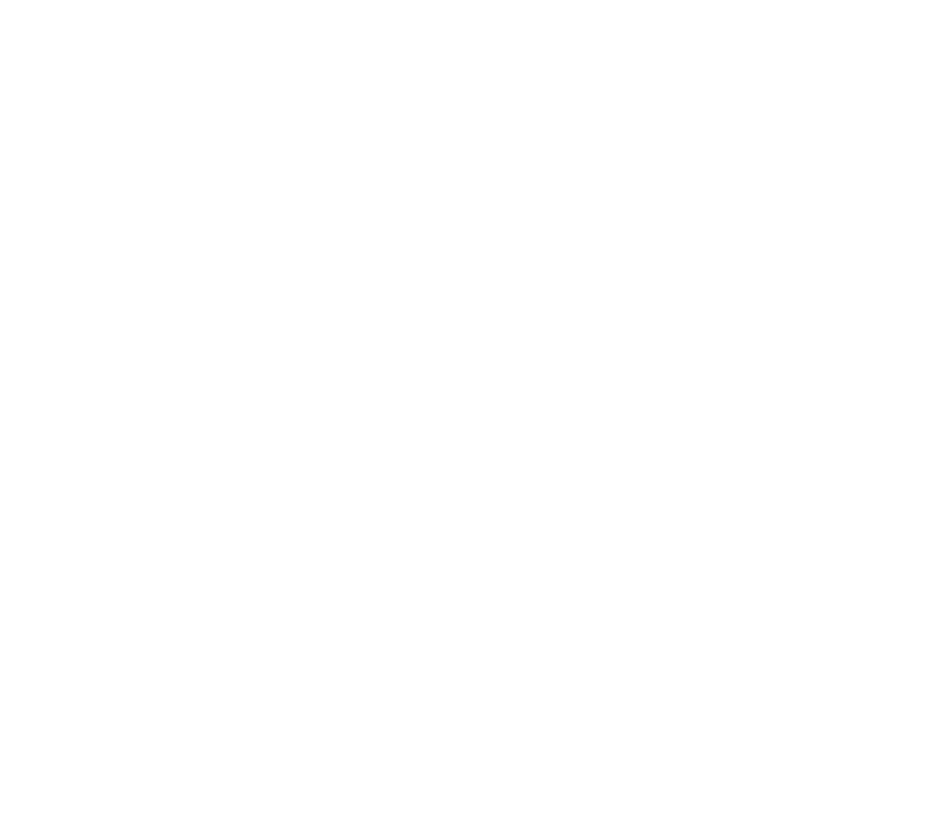
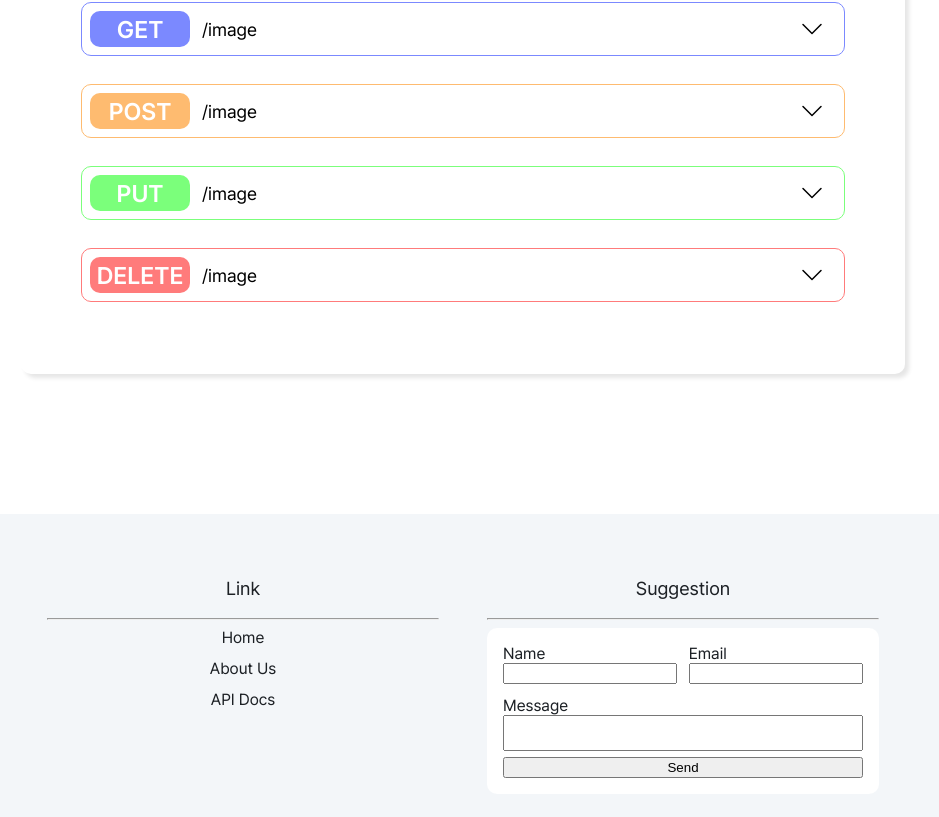
Before and after one commit to 2024S-Style-Transfer/visual-fable-front, a Next.js app: page /methods in a window 1280 px wide. Shown: the part 1167-1984 px from the top of the page, without its empty margins (177-1116 px from the left). Before the commit the page ends 800 px from the top, so only its background shows below. Built offline with nearby package versions, Linux system fonts and the light colour scheme.

Commit message:
feat: Footer 추가

```diff
--- a/package.json
+++ b/package.json
@@ -9,6 +9,7 @@
     "lint": "next lint"
   },
   "dependencies": {
+    "@emailjs/browser": "^4.3.3",
     "@emotion/cache": "^11.11.0",
     "@emotion/react": "^11.11.4",
     "@emotion/styled": "^11.11.5",
--- /dev/null
+++ b/src/components/common/Footer.tsx
@@ -0,0 +1,140 @@
+import React, { useEffect } from 'react';
+import styled from '@emotion/styled';
+import { ColorTheme } from '@/theme/theme';
+import Link from 'next/link';
+import useGenerateStore from '@/store/generateStore';
+import emailjs from '@emailjs/browser';
+const NAV_ITEMS = [
+  {
+    name: 'Home',
+    path: '/',
+  },
+  {
+    name: 'About Us',
+    path: '/about',
+  },
+  {
+    name: 'API Docs',
+    path: '/methods',
+  },
+];
+
+const Footer = () => {
+  const { clearStore } = useGenerateStore();
+  const handleHomeClick = (navName: (typeof NAV_ITEMS)[number]['name']) => {
+    if (window.location.pathname !== '/' || navName !== 'Home') {
+      return;
+    }
+
+    clearStore();
+  };
+  return (
+    <FooterWrapper>
+      <FooterContents>
+        <h3 style={{fontWeight:"normal"}}>Link</h3>
+        <hr/>
+        <ContentsWrapper>
+          {NAV_ITEMS.map((item) => (
+            <LinkText key={item.name} href={item.path} onClick={() => handleHomeClick(item.name)}>
+              {item.name}
+            </LinkText>
+          ))}
+        </ContentsWrapper>
+      </FooterContents>
+
+      <FooterContents>
+        <h3 style={{fontWeight:"normal"}}>Suggestion</h3>
+        <hr/>
+        <ContactForm />
+      </FooterContents>
+    </FooterWrapper>
+  );
+};
+const FooterWrapper = styled.div`
+  display: flex;
+  background-color: ${ColorTheme.shadowColor};
+  width: 100%;
+  height: 360px;
+  margin-top: 80px;
+  padding: 20px 200px;
+  color: ${ColorTheme.placeholderColor};
+`;
+
+const FooterContents = styled.div`
+  width: 80%;
+  text-align: center;
+  padding: 24px;
+`;
+const ContactForm: React.FC = () => {
+  useEffect(() => {
+    emailjs.init('E7AgmKR_LRG6gQAVL');
+  }, []);
+
+  const handleSubmit = (event: React.FormEvent<HTMLFormElement>) => {
+    event.preventDefault();
+
+    const form = event.currentTarget;
+    const contactNumberInput = form.contact_number as HTMLInputElement;
+    contactNumberInput.value = ((Math.random() * 100000) | 0).toString();
+
+    emailjs.sendForm('service_nbcmz6k', 'template_ue4ltrg', form).then(
+      () => {
+        window.alert('전송 완료되었습니다.');
+        form.reset();
+      },
+      (error) => {
+        window.alert('전송 실패하였습니다. 관리자에게 문의하십시오.');
+      }
+    );
+  };
+
+  return (
+    <FormBox>
+      <form id="contact-form" onSubmit={handleSubmit}>
+        <div style={{ display: 'flex' }}>
+          <input type="hidden" name="contact_number" />
+          <ContentsWrapper style={{ textAlign: 'start' }}>
+            <label htmlFor="to_name">Name</label>
+            <input type="text" name="to_name" id="to_name" style={{ width: '100%' }} />
+          </ContentsWrapper>
+          <div style={{ width: 12 }} />
+          <ContentsWrapper style={{ textAlign: 'start' }}>
+            <label htmlFor="from_email">Email</label>
+            <input type="email" name="from_email" id="from_email" style={{ width: '100%' }} />
+          </ContentsWrapper>
+        </div>
+        <div style={{ height: 12 }} />
+        <ContentsWrapper style={{ textAlign: 'start' }}>
+          <label htmlFor="message_html">Message</label>
+          <textarea name="message_html" id="message_html" style={{ width: '100%', resize: 'none' }}></textarea>
+        </ContentsWrapper>
+        <div style={{ height: 6 }} />
+        <SendInput type="submit" value="Send"></SendInput>
+      </form>
+    </FormBox>
+  );
+};
+
+const FormBox = styled.div`
+  background-color: ${ColorTheme.backColor};
+  text-align: center;
+  padding: 16px;
+  border-radius: 10px;
+`;
+
+const ContentsWrapper = styled.div`
+  display: flex;
+  flex-direction: column;
+`;
+
+const SendInput = styled.input`
+  width: 100%;
+`;
+
+const LinkText = styled(Link)`
+  margin-bottom: 12px;
+  &:hover {
+    color: black;
+  }
+`;
+export default Footer;
--- a/src/components/common/cards.tsx
+++ b/src/components/common/cards.tsx
@@ -24,6 +24,7 @@
 
 const CardText = styled.p``;
 const CardImage = styled.div`
+  width: 45%;
   float: right;
 `;
 
--- a/src/components/steps/PreGenerateStep.tsx
+++ b/src/components/steps/PreGenerateStep.tsx
@@ -62,7 +62,7 @@
           />
         </PreDrTextAreaBorder>
 
-        <PreDrButton className="Dr" style={{ height: `${textAreaHeight}px` }} onClick={handleCreateExampleImages}>
+        <PreDrButton className="Dr" style={{ height: `${textAreaHeight}px`}} onClick={handleCreateExampleImages}>
           Draw
         </PreDrButton>
       </InputArea>
--- a/src/components/templates/DefaultLayout.tsx
+++ b/src/components/templates/DefaultLayout.tsx
@@ -5,6 +5,7 @@
 import { GlobalLoading } from '../common/Loading';
 import { CommonWrapper, Section } from '../common/styled';
 import Navigator from '../common/Navigator';
+import Footer from '../common/Footer';
 
 const DefaultLayout: React.FC<React.PropsWithChildren> = ({ children }) => {
   const { isGlobalLoading } = useGlobalStore();
@@ -15,7 +16,10 @@
         <Navigator />
 
         <Section>{children}</Section>
+
       </CommonWrapper>
+      <Footer/>
+
       {isGlobalLoading && <GlobalLoading />}
     </>
   );
--- a/src/svgs.tsx
+++ b/src/svgs.tsx
@@ -112,7 +112,7 @@
 
 export const SvgBookIcon = () => (
   <svg
-    width="180"
+    width="180*100vw"
     height="110"
     viewBox="0 0 248 136"
     fill="none"
--- a/src/theme/GlobalStyles.tsx
+++ b/src/theme/GlobalStyles.tsx
@@ -4,8 +4,10 @@
 
 
 const globalStyles = css`
-  html,
-  body,
+  html, body{
+    overflow-x: hidden;
+    margin: 0;
+  }
   #__next {
     margin: 0;
     padding: 0;
```
Also changed, not shown: 1 other file (tests, documents, lock files or other folders).
